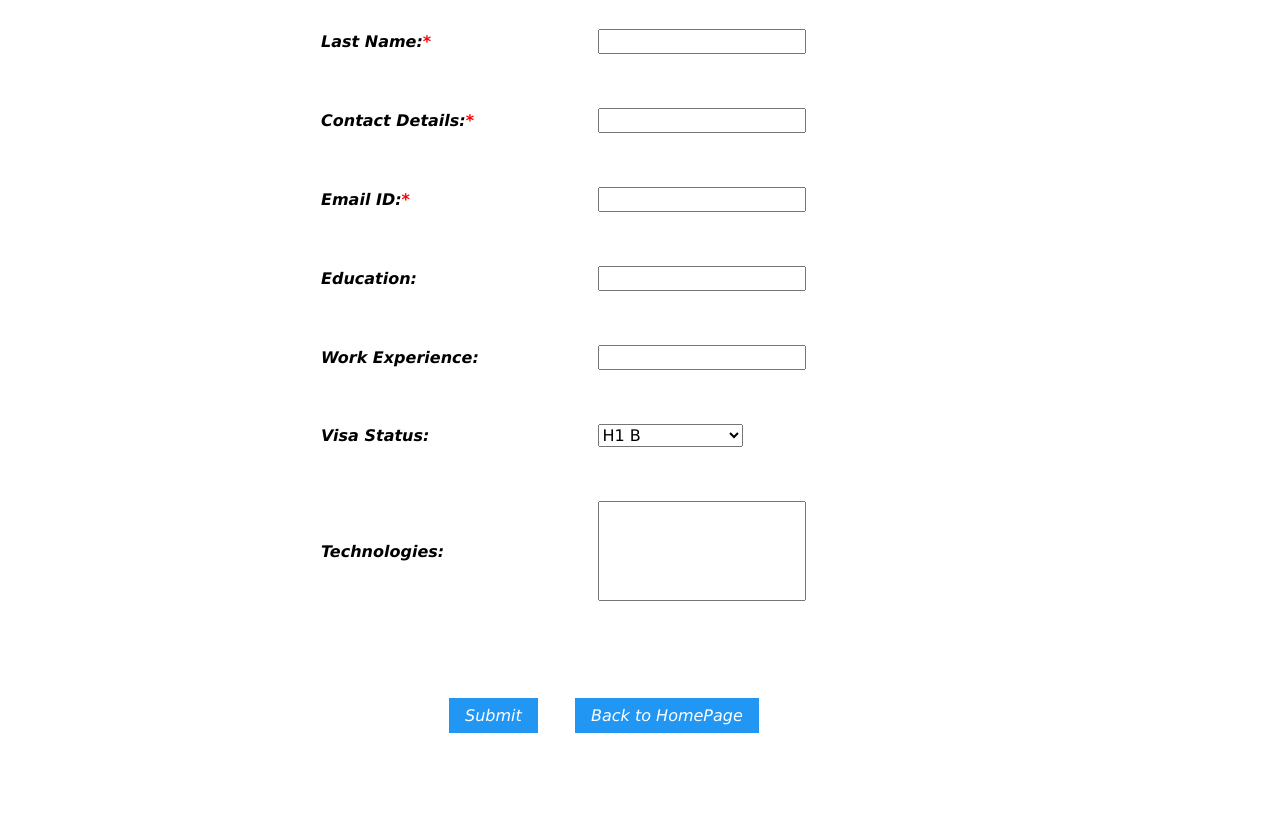
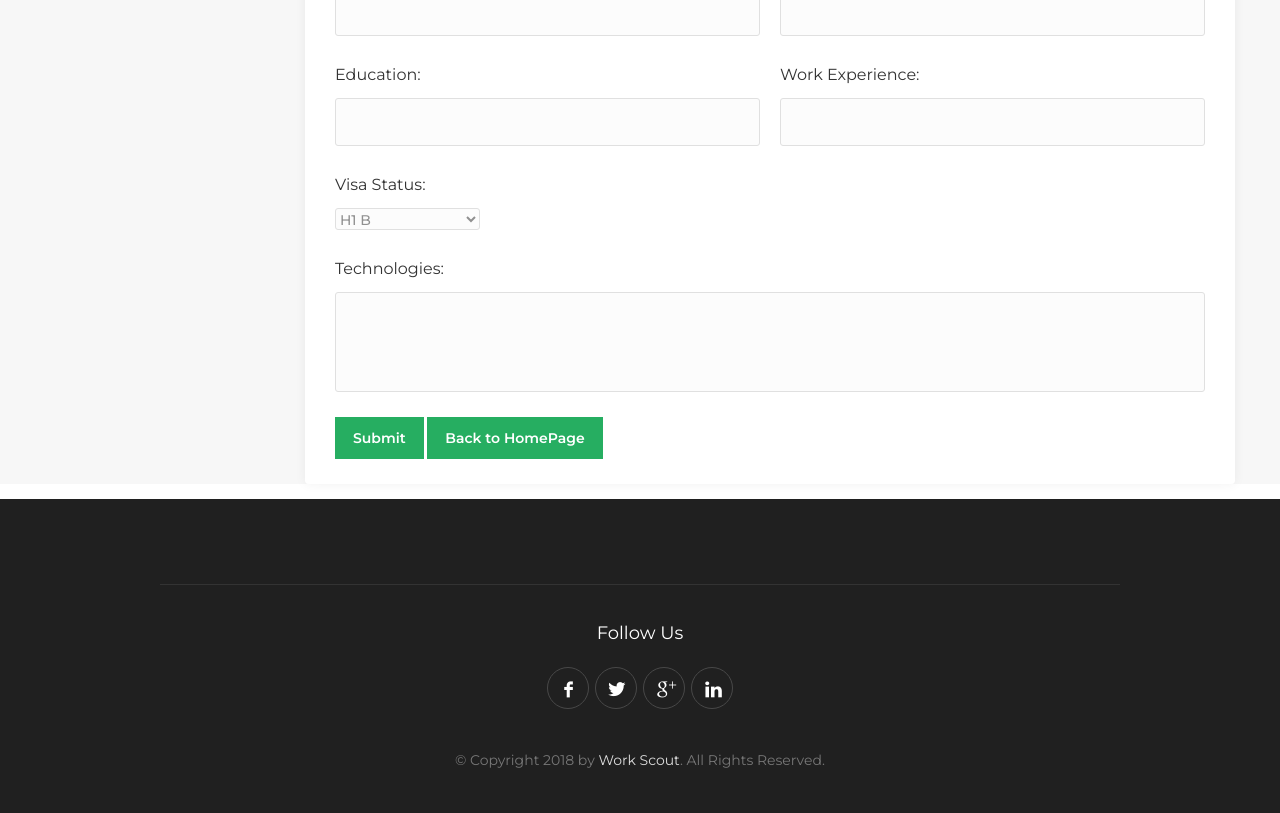
Before and after one commit to NumPyNinja/Resume_Portal, a Django app: page /Update/ in a window 1280 px wide. Shown: the part 376-1189 px from the top of the page. Before the commit the page ends 1109 px from the top, so only its background shows below. Run offline with Django 3.2, Linux system fonts and the light colour scheme.

Commit message:
UI Design Changes

```diff
--- a/ResumePortal/resumeapp/templates/resumeapp/Applicants_Detail.html
+++ b/ResumePortal/resumeapp/templates/resumeapp/Applicants_Detail.html
@@ -1,168 +1,119 @@
+{% extends 'resumeapp/Base.html' %}
 {% load staticfiles %}
+{% block content %}
+{% load static%}
+<!-- Header
+================================================== -->
+<header class="dashboard-header">
+<div class="container">
+	<div class="sixteen columns">
+		<!-- Logo -->
+		<div id="logo">
+			<h1><a href={% url 'resumeapp:Homepage' %}"><img src="{% static 'resumeapp/images/logo.png' %}" alt="Work Scout"/></a></h1>
+		</div>
 
-<html>
-<head>
-<meta name="viewport" content="width=device-width, initial-scale=1">
-
-<link rel="stylesheet" href="https://www.w3schools.com/w3css/4/w3.css">
-<title>Applicants Information</title>
-	<script type="text/javascript">
-		function Change() {
-
-		if(document.getElementById("fName").value == ""){
-			document.getElementById("fname_error").innerHTML = "First name must be entered";
-		}else{
-			document.getElementById("fname_error").innerHTML = "";
-		}
-
-		if(document.getElementById("lName").value == ""){
-			document.getElementById("lname_error").innerHTML = "Last name must be entered";
-		}else{
-			document.getElementById("lname_error").innerHTML = "";
-		}
-
-		if(document.getElementById("email").value == ""){
-			document.getElementById("email_error").innerHTML = "Email must be entered";
-		}else{
-			document.getElementById("email_error").innerHTML = "";
-		}
-
-		}
-	</script>
-
-	<style>
-	table, tr, td {
-    border: none;
-    border-spacing:0 25px;
-}
-
-	table.center {
-	  margin-left: auto;
-	  margin-right: auto;
-	}
-
-.image {
-font-family: "Times New Roman", Times, serif;
-font-size:25px;
-position: absolute;
-left: 100px;
-top: 50px;
-}
-</style>
-</head>
-
-<body>
-<br>
-<p class="image" align="center"><img src="{% static 'images.png' %}" align="center"><b> &nbsp &nbsp NUMPY NINJA</b></p>
-<br>
-<br>
-<br>
-
-<form action="{% url 'resumeapp:Update' %}" method="post" onsubmit="return Change();"  >
-	<p align="center" style="font-size:25px"><i>Please Review Details Before Submitting</i></p></br>
-<input type='hidden' name="id" value="{{ resume.id }}" /> {% csrf_token %}
-	<table   width="50%" class="center">
-		<tr bgcolor="white">
-			<td><b><i>Application Id :<i><font color="red">*</font></b></td>
-			<td><b>{{ resume.id }}</b></td>
-		</tr>
-		<tr>
-		<td></td>
-		</tr>
+	</div>
+</div>
+</header>
+<div class="clearfix"></div>
 
 
-		<tr>
-		<td></td>
-		</tr>
-		<tr bgcolor="white">
-			<td><b><i>First Name:</i><font color="red">*</font></b></td>
-			<td><input type="text" id="fName" name="fName" value="{{ resume.first_name }}" required/><div id="fname_error" style="color :red; font-size: 14px;"></div></td>
-		</tr>
+<!-- Titlebar
+================================================== -->
 
-		<tr>
-		<td></td>
-		</tr>
-
-		<tr>
-			<td><b><i>Last Name:</i><font color="red">*</font></b></td><td><input type="text" id="lName" name="lName" value="{{ resume.last_name }}" required /><div id="lname_error" style="color :red; font-size: 14px;"></div></td>
-		</tr>
-
-		<tr><td></td></tr>
-
-		<tr bgcolor="white">
-			<td><b><i>Contact Details:</i><font color="red">*</font></b></td><td><input type="text" name="cDetail" id="cDetail" value="{{ resume.phone_number }}" required/></td>
-		</tr>
-
-		<tr><td></td></tr>
-
-		<tr>
-			<td><b><i>Email ID:</i><font color="red">*</font></b></td><td><input type="text" name="email" id="email" value="{{ resume.email_address }}" required /><div id="email_error" style="color :red; font-size: 14px;"></div></td>
-		</tr>
-
-		<tr><td></td></tr>
+<!-- Dashboard -->
+<div id="dashboard">
 
 
+	<!-- Content
+	================================================== -->
+	<div class="dashboard-content">
+		<!-- Titlebar -->
+		<div class="row">
+			<!-- Table-->
+			<div class="col-lg-12 col-md-12">
 
-		<tr >
-			<td><b><i>Education:</i></b></td><td><input type="text" name="edu" id="edu" value="{{ resume.education }}" /></td>
-		</tr>
+				<div class="dashboard-list-box margin-top-0">
+					<h4>Please Review Details Before Submitting</h4>
+	<form action="{% url 'resumeapp:Update' %}" method="post" onsubmit="return Change();" >
+		<input type='hidden' name="id" value="{{ resume.id }}" /> {% csrf_token %}
+	<div class="dashboard-list-box-content">
 
-		<tr><td></td></tr>
+		<div class="submit-page">
 
-		<tr >
-			<td><b><i>Work Experience:</i></b></td><td><input type="text" name="exp" id="exp" value="{{ resume.workexperience }}" /></td>
-		</tr>
+			<!-- Email -->
+			<div class="form">
+				<h5>First Name:</h5>
+				<input class="search-field" type="text" id="fName" name="fName" value="{{ resume.first_name }}" required />
+			</div>
+			<div class="form">
+				<h5>Last Name:</h5>
+				<input class="search-field" type="text" id="lName" name="lName" value="{{ resume.last_name }}" required />
+			</div>
 
-		<tr><td></td></tr>
+			<!-- Email -->
+			<div class="form">
+				<h5>Contact Details:</h5>
+				<input class="search-field" type="text" name="cDetail" id="cDetail" value="{{ resume.phone_number }}" required />
+			</div>
+			<!-- Email -->
+			<div class="form">
+				<h5>Email ID:</h5>
+				<input class="search-field" type="text"  name="email" id="email" value="{{ resume.email_address }}" required  />
+			</div>
+			<!-- Title -->
+			<div class="form">
+				<h5>Education:</h5>
+				<input class="search-field" type="text" name="edu" id="edu" value="{{ resume.education }}"   />
+			</div>
 
-		<tr bgcolor="white">
-			<td><b><i>Visa Status:</i></b></td><td>
+			<!-- Location -->
+			<div class="form">
+				<h5>Work Experience:</h5>
+				<input class="search-field" type="text" name="exp" id="exp" value="{{ resume.workexperience }}"  />
+			</div>
+			<!-- Location -->
+			<div class="form">
+				<h5>Visa Status:</h5>
 				<select id="vStatus" style="width:145px" name="vStatus">
-					<option value="H1 B" {% if resume.visaStatus == "H1 B" %} selected="true" {% endif %}>H1 B</option>
+					<option value="H1 B" {% if resume.visaStatus ==  "H1 B" %} selected="true" {% endif %}>H1 B</option>
 					<option value="H4" {% if resume.visaStatus == "H4" %} selected="true" {% endif %}>H4</option>
 					<option value="H4 EAD" {% if resume.visaStatus == "H4 EAD" %} selected="true" {% endif %}>H4 EAD</option>
 					<option value="B1" {% if resume.visaStatus == "B1" %} selected="true" {% endif %}>B1</option>
 					<option value="L1" {% if resume.visaStatus == "L1" %} selected="true" {% endif %}>L1</option>
 					<option value="L2" {% if resume.visaStatus == "L2" %} selected="true" {% endif %}>L2</option>
 					<option value="F1" {% if resume.visaStatus == "F1" %} selected="true" {% endif %}>F1</option>
+				</select>
+			</div>
+<div class="form"> </div>
 
-				</select>
-			</td>
-		</tr>
+			<!-- Description -->
+			<div class="form" style="width: 100%;">
+				<h5>Technologies:</h5>
+				<input type="text"  name="skills" id="skills" value="{{ resume.technical_skillset }}" style="height:100px"/>
+			</div>
 
+			<div class="form" style="width: 100%;">
+				<button class="w3-btn w3-blue"><i>Submit</i></button>
+				<button type="button" class="w3-btn w3-blue" onclick="goBack();"><i>Back to HomePage</i></button>
+			</div>
+		</div>
 
-		<tr><td></td></tr>
+	</div>
+
+</form>
+				</div>
+
+			    </div>
 
 
 
-		<tr>
-			<td><b><i>Technologies:</i></b></td><td> <input type="text"  name="skills" id="skills" value="{{ resume.technical_skillset }}" style="height:100px"/></td>
-		</tr>
+		</div>
 
-	</table>
-
-	</br></br>
-
-	<table width="30%" align="center">
-		<tr>
-			<td><button class="w3-btn w3-blue"><i>Submit</i></button></td>
-			<td><button type="button" class="w3-btn w3-blue" onclick="goBack();"><i>Back to HomePage</i></button></td>
-
-		</tr>
-	</table>
-
-</fieldset>
-</td></tr>
-</table>
+	</div>
+	<!-- Content / End -->
 
 
-</form>
-
-<script>
-function goBack() {
-  window.history.back();
-}
-
-</script>
-</body>
-</html>
+</div>
+<!-- Dashboard / End -->
+{% endblock %}
--- a/ResumePortal/resumeapp/templates/resumeapp/Homepage.html
+++ b/ResumePortal/resumeapp/templates/resumeapp/Homepage.html
@@ -8,7 +8,7 @@
 
 		<!-- Logo -->
 		<div id="logo">
-			<h1><a href="index.html"><img src="{% static 'resumeapp/images/logo.png' %}" alt="Work Scout" /></a></h1>
+			<h1><a href="#"><img src="{% static 'resumeapp/images/logo.png' %}" alt="Work Scout" /></a></h1>
 		</div>
 
 		<!-- Menu -->
--- a/ResumePortal/resumeapp/templates/resumeapp/ResetPassword.html
+++ b/ResumePortal/resumeapp/templates/resumeapp/ResetPassword.html
@@ -8,7 +8,7 @@
 
 		<!-- Logo -->
 		<div id="logo">
-			<h1><a href="index.html"><img src="{% static 'resumeapp/images/logo.png' %}" alt="Work Scout" /></a></h1>
+			<h1><a href="{% url 'resumeapp:Homepage' %}"><img src="{% static 'resumeapp/images/logo.png' %}" alt="Work Scout" /></a></h1>
 		</div>
 
 	</div>
--- a/ResumePortal/resumeapp/templates/resumeapp/ThankYou.html
+++ b/ResumePortal/resumeapp/templates/resumeapp/ThankYou.html
@@ -100,7 +100,7 @@ top: 50px;
 <br>
 <br>
 
-<input type="button" class="w3-btn w3-blue" action="{% url 'resumeapp:Homepage' %}" value="Back to Homepage"/>
+<a class="button"  href="{% url 'resumeapp:Homepage' %}" > Back to Homepage<a/>
 
 <br>
 <br>
```
Also changed, not shown: ResumePortal/ResumePortal/settings.py (+13 -13 lines), ResumePortal/resumeapp/templates/resumeapp/my_account.html (+5 -5 lines).
